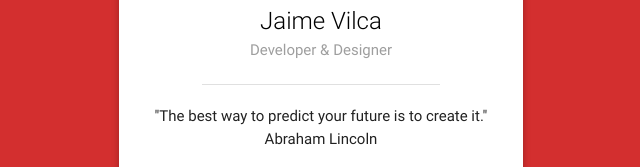
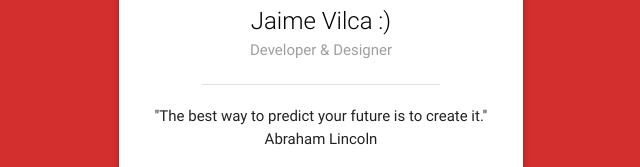
Before and after one commit to jaimevilca/jaimevilca.github.io, a plain HTML site: page index.html in a window 1280 px wide. Shown: the part 322-489 px from the top of the page, 319-959 px from the left. Drawn offline with nearby package versions, Linux system fonts and the light colour scheme.

Commit message:
testing code

```diff
--- a/index.html
+++ b/index.html
@@ -26,7 +26,7 @@
           	<br>
             <div class="center-align">
               <img class="circle activator" src="images/profile2.jpg"><br>
-              <b><span class="card-title black-text ">Jaime Vilca</span></b><br>
+              <b><span class="card-title black-text ">Jaime Vilca :)</span></b><br>
               <span class="grey-text darken-4 ">Developer &amp; Designer</span>
             </div>
             <br>
```
